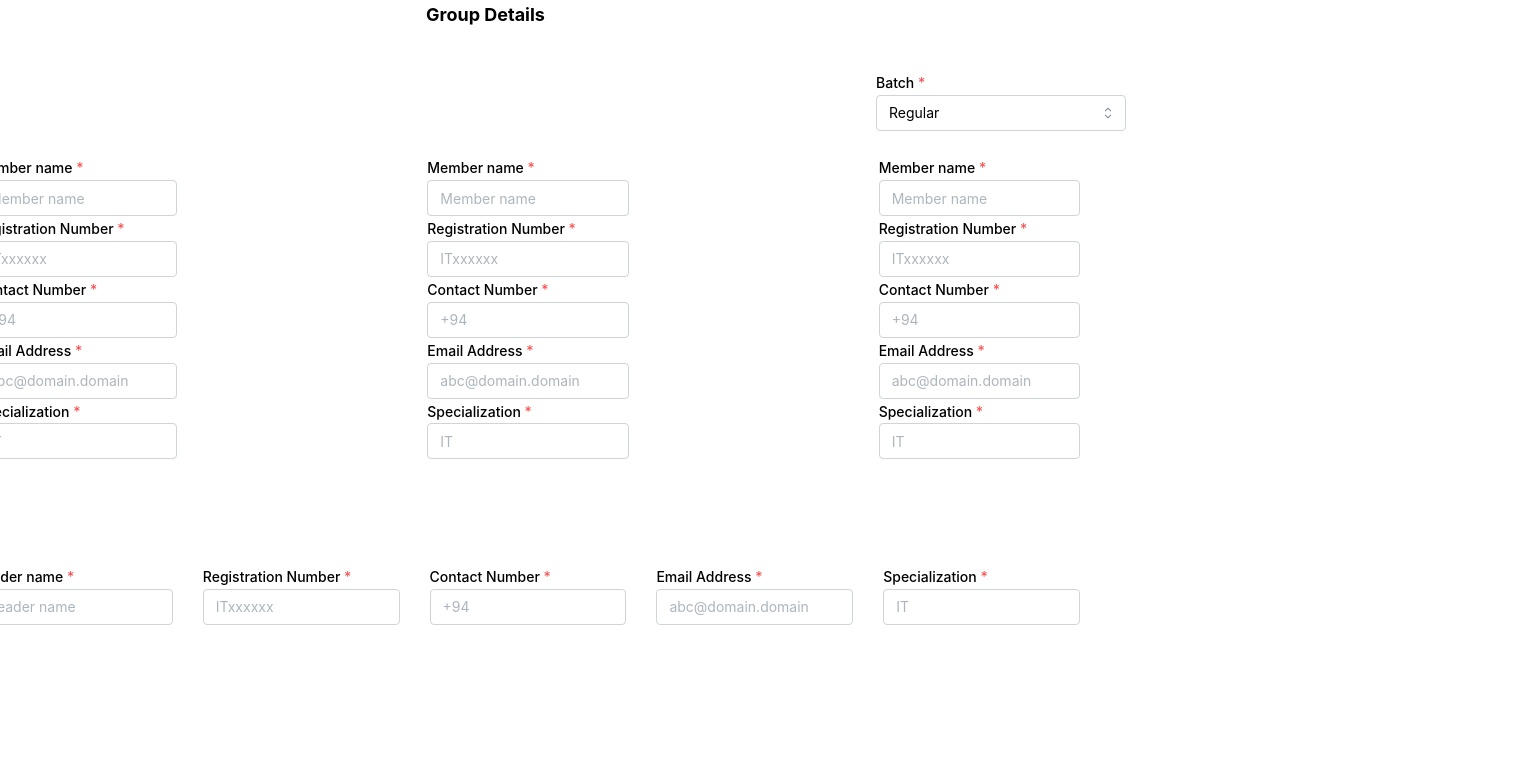
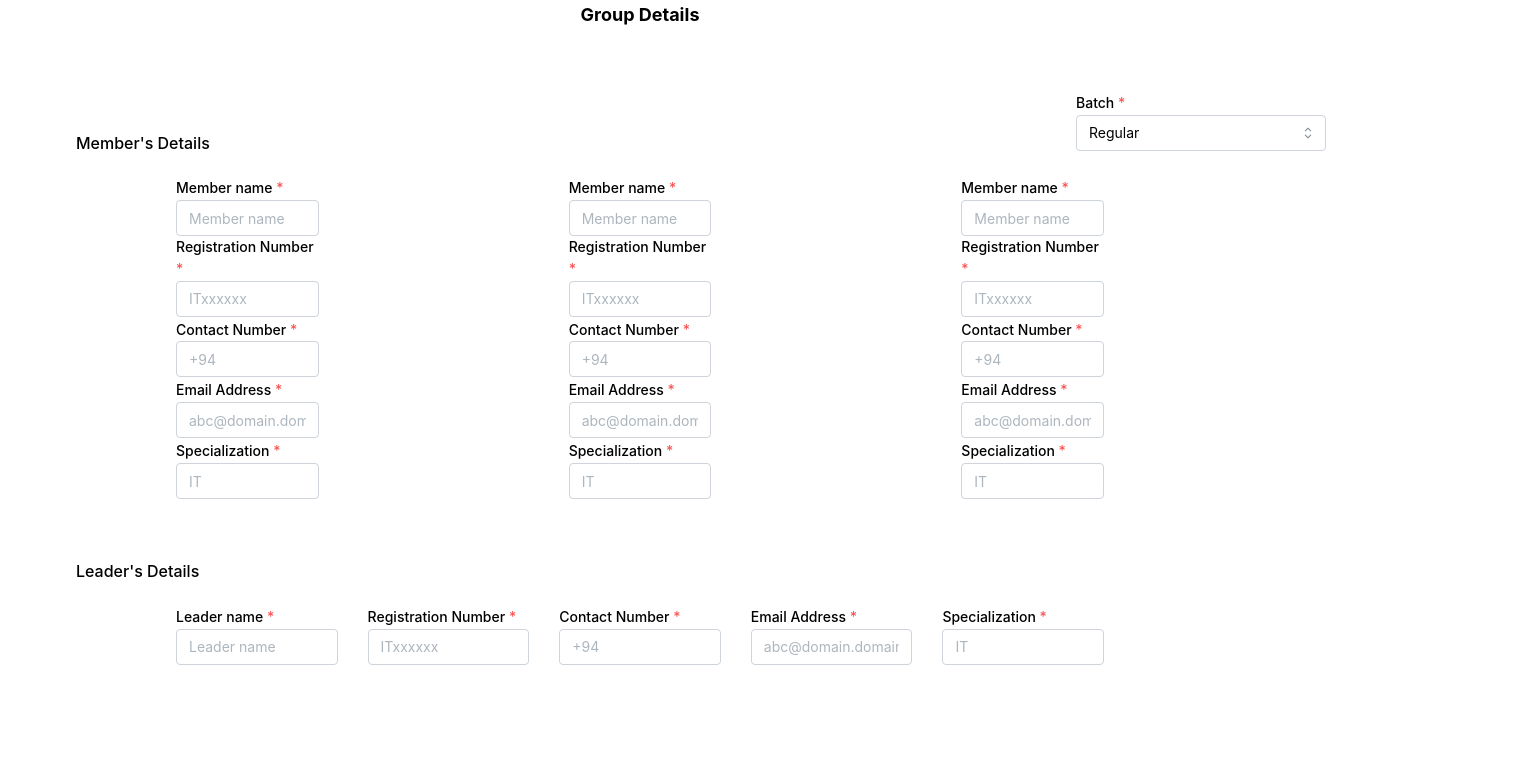
Before and after one commit to VenuraKaushan/ITPM-project, a React (Vite) app in the folder frontend/: page /student/dashboard in a window 1280 px wide. Shown: the part 100-884 px from the top of the page, 1530 px wide, since content can reach past the window. Built offline with nearby package versions, Linux system fonts and the light colour scheme.

Commit message:
update group registration index

```diff
--- a/frontend/src/components/Student/GroupRegistration/index.tsx
+++ b/frontend/src/components/Student/GroupRegistration/index.tsx
@@ -1,8 +1,8 @@
-import { Text, NativeSelect, TextInput, Button } from '@mantine/core';
+import { Text, NativeSelect, TextInput, Button, Center } from '@mantine/core';
 import { useState } from 'react';
 import StudentAPI from '../../../API/studentAPI/student.api';
-import { IconX,IconCheck } from '@tabler/icons-react';
-import { showNotification,updateNotification } from '@mantine/notifications';
+import { IconX, IconCheck } from '@tabler/icons-react';
+import { showNotification, updateNotification } from '@mantine/notifications';
 
 export const GroupRegistration = () => {
     const [formData, setFormData] = useState({
@@ -95,17 +95,9 @@ export const GroupRegistration = () => {
 
     // Function to handle group registration
     const handleRegistration = (formData: any) => {
-        showNotification({
-            id: "Register-Group",
-            loading: true,
-            title: "Adding Group record",
-            message: "Please wait while we add Group details..",
-            autoClose: false,
-            disallowClose: true,
-        });
         StudentAPI.groupReg(formData)
             .then((res) => {
-                updateNotification({
+                showNotification({
                     id: "Register-Group",
                     color: "teal",
                     title: "Group Registered successfully",
@@ -114,7 +106,30 @@ export const GroupRegistration = () => {
                     autoClose: 5000,
                 });
 
-                formData.reset();
+                // Clear text inputs
+                Array.from(document.querySelectorAll("input")).forEach(
+                    (input) => (input.value = "")
+                );
+
+                // Clear form data state
+                setFormData({
+                    batch: "",
+                    memberDetails: [],
+                    leaderDetails: {
+                        name: "",
+                        registrationNumber: "",
+                        contactNumber: "",
+                        email: "",
+                        specialization: "",
+                    },
+                    projectDetails: {
+                        title: "",
+                        researchArea: "",
+                        projectCategory: "",
+                        supervisorName: "",
+                        coSupervisorName: "",
+                    },
+                });
 
             })
             .catch((error) => {
@@ -129,31 +144,31 @@ export const GroupRegistration = () => {
     };
 
     return (
-        <div style={{ position: "absolute" }}>
-            <div>
+        <>
+            <Center style={{marginTop:"20px"}}>
                 <Text
                     size="lg"
                     fw={700}
-                    style={{ position: "relative", top: 20, right: -250 }}
                 >
                     Group Details
                 </Text>
-            </div>
+            </Center>
             <form onSubmit={handleSubmit}>
+                <div>
                     <div>
                         <NativeSelect
                             name="batch"
-                        style={{ position: "relative", top: 60, right: -700, width: 250 }}
+                            style={{ position: "relative", top: 60, right: -900, width: 250 }}
                             label="Batch"
                             data={['Regular', 'June']}
                             required
                         />
-
+                    </div>
                     {/* Member's Details */}
-                    <Text style={{ position: "relative", top: 40, left: -400 }} fw={500}>
+                    <Text style={{ position: "relative", top: 40, left: -100 }} fw={500}>
                         Member's Details
                     </Text>
-                    <div style={{ display: "flex", flexDirection: "row", gap: 250, position: "relative", top: 60, left: -200 }}>
+                    <div style={{ display: "flex", flexDirection: "row", gap: 250, position: "relative", top: 60 }}>
                         {[1, 2, 3].map((index) => (
                             <div key={index}>
                                 <TextInput name={`memberName${index}`} label="Member name" placeholder="Member name" required />
@@ -166,10 +181,10 @@ export const GroupRegistration = () => {
                     </div>
 
                     {/* Leader's Details */}
-                    <Text style={{ position: "relative", top: 120, left: -400 }} fw={500}>
+                    <Text style={{ position: "relative", top: 120, left: -100 }} fw={500}>
                         Leader's Details
                     </Text>
-                    <div style={{ display: "flex", flexDirection: "row", gap: 30, position: "relative", top: 140, left: -200 }}>
+                    <div style={{ display: "flex", flexDirection: "row", gap: 30, position: "relative", top: 140 }}>
                         <TextInput name="leaderName" label="Leader name" placeholder="Leader name" required />
                         <TextInput name="leaderRegistrationNumber" label="Registration Number" placeholder="ITxxxxxx" required />
                         <TextInput name="leaderContactNumber" label="Contact Number" placeholder="+94" required />
@@ -178,10 +193,10 @@ export const GroupRegistration = () => {
                     </div>
 
                     {/* Project Details */}
-                    <Text style={{ position: "relative", top: 260, left: -400 }} fw={500}>
+                    <Text style={{ position: "relative", top: 260, left: -100 }} fw={500}>
                         Project Details
                     </Text>
-                    <div style={{ display: "flex", flexDirection: "row", gap: 30, position: "relative", top: 280, left: -200 }}>
+                    <div style={{ display: "flex", flexDirection: "row", gap: 30, position: "relative", top: 280 }}>
                         <TextInput name="title" label="Title" placeholder="Title" required />
                         <TextInput name="researchArea" label="Research Area" placeholder="ML" required />
                         <TextInput name="projectCategory" label="Project Category" placeholder="Fashion" required />
@@ -195,6 +210,6 @@ export const GroupRegistration = () => {
                     </Button>
                 </div>
             </form>
-        </div>
+        </>
     );
 };
--- a/frontend/src/components/Student/publishResearch/index.tsx
+++ b/frontend/src/components/Student/publishResearch/index.tsx
@@ -2,12 +2,14 @@ import {
     Table,
     ScrollArea,
     Text,
+    Container,
+    Center
 
 } from '@mantine/core';
 
 
 const elements = [
-    { registrationNo:" JUN_WE_001", title: "VD room", description: 'test description', category: 'Fasion',members: 4  },
+    { registrationNo: " JUN_WE_001", title: "VD room", category: 'Fasion', members: 4 },
 
 ];
 
@@ -16,7 +18,6 @@ export function PublishResearch() {
         <Table.Tr key={element.registrationNo}>
             <Table.Td>{element.registrationNo}</Table.Td>
             <Table.Td>{element.title}</Table.Td>
-            <Table.Td>{element.description}</Table.Td>
             <Table.Td>{element.category}</Table.Td>
             <Table.Td>{element.members}</Table.Td>
 
@@ -24,22 +25,22 @@ export function PublishResearch() {
     ));
 
     return (
-        <div style={{ position: "absolute", marginLeft: "-200px", marginRight: "100px" }}>
+        <Container>
+            <Center style={{marginTop:"20px"}}>
             <Text
                 size="lg"
                 fw={700}
-                style={{ position: "relative", top: 20, right: -450 }}
             >
                 RESEARCHES
             </Text>
+            </Center>
             <ScrollArea>
 
-                <Table mt="100px" w="1000px">
+                <Table mt="100px" w="890px" h="100px">
                     <Table.Thead>
                         <Table.Tr>
                             <Table.Th>Registration No</Table.Th>
                             <Table.Th>Title</Table.Th>
-                            <Table.Th>Description</Table.Th>
                             <Table.Th>Category</Table.Th>
                             <Table.Th>No of Members</Table.Th>
                         </Table.Tr>
@@ -47,6 +48,6 @@ export function PublishResearch() {
                     <Table.Tbody>{rows}</Table.Tbody>
                 </Table>
             </ScrollArea>
-        </div>
+        </Container>
     );
 }
--- a/frontend/src/components/Student/studentHeader.tsx
+++ b/frontend/src/components/Student/studentHeader.tsx
@@ -1,10 +1,7 @@
-import { useState } from 'react';
 import {
     Container,
     Tabs,
-    useMantineTheme,
 } from '@mantine/core';
-import { useDisclosure } from '@mantine/hooks';
 import classes from '../../Styles/HeaderTabs.module.css';
 import { GroupRegistration } from './GroupRegistration';
 import { PublishResearch } from './publishResearch';
```
Also changed, not shown: frontend/src/components/Coordinator/AddStudent/StudentTable.tsx (+16 -16 lines), 1 other file (tests, documents, lock files or other folders). Lines whose indentation alone changed are shown as unchanged.
